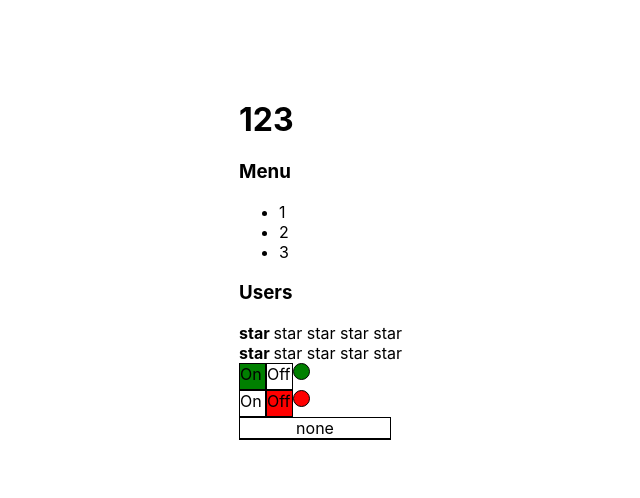
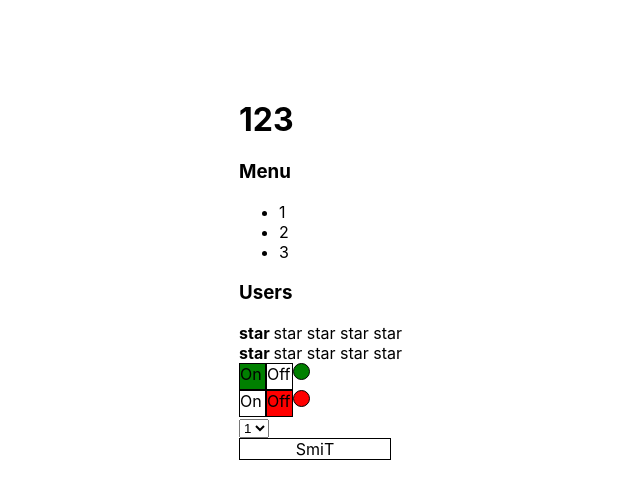
Before and after one commit to Ziapa/react_kabzda, a React (Create React App) app: page / in a window 1280 px wide. Shown: the top 498 px of the page, without its empty margins (261-901 px from the left). Built offline with nearby package versions, Linux system fonts and the light colour scheme.

Commit message:
fix select add useEfect

```diff
--- a/src/App.tsx
+++ b/src/App.tsx
@@ -15,16 +15,20 @@ type PageTitleType = {
 
 
 function App() {
+// Accordion
+    const [ratingValue, setRatingValue] = useState<RatingValueType>(1)
 
-    const [ratingValue, setRatingValue] = useState<RatingValueType>(1)
+// Rating
     const [collapsed, setCollapsed] = useState<boolean>(false)
+
+// OnOff
     const [onOff, setOnOff] = useState<boolean>(false)
-
+// Select
     const [collapsedSelect, setCollapsedSelect] = useState<boolean>(false)
     const collapsedSelectValue = () => setCollapsedSelect(!collapsedSelect)
 
-    const [selectValue, setSelectValue] = useState("none")
-    const changeSelectValue = (value:string) => setSelectValue(value)
+    const [selectValue, setSelectValue] = useState("SmiT")
+    const changeSelectValue = (value: string) => setSelectValue(value)
 
 
     return (
@@ -32,7 +36,10 @@ function App() {
             <PageTitle title={"123"}/>
             <UncontrolledAccordion title={"Menu"} collapsed={true}/>
             <Accordion title={"Users"} collapsed={collapsed} onChange={() => setCollapsed(!collapsed)}
-                       items={[{title: "SmiT", value: v1()}, {title: "Shana", value: v1()}, {title: "Braun", value: v1()}]}
+                       items={[{title: "SmiT", value: v1()}, {title: "Shana", value: v1()}, {
+                           title: "Braun",
+                           value: v1()
+                       }]}
                        onClick={id => {
                            alert(`user with ID ${id} be happy`)
                        }}
@@ -45,7 +52,10 @@ function App() {
                     selectValue={selectValue}
                     changeSelectValue={changeSelectValue}
                     onChange={collapsedSelectValue}
-                items={[{title: "SmiT", value: v1()}, {title: "Shana", value: v1()}, {title: "Braun", value: v1()}]}/>
+                    items={[{title: "SmiT", value: v1()}, {title: "Shana", value: v1()}, {
+                        title: "Braun",
+                        value: v1()
+                    }]}/>
         </div>
     )
 }
--- a/src/components/Select/Select.module.scss
+++ b/src/components/Select/Select.module.scss
@@ -7,12 +7,16 @@
   .absolute {
     position: absolute;
     transition: 500ms;
-    border: 1px solid black;
     left: -1px;
-    width: 150px;
+    width: 152px;
 
     .absolute_item {
-      border-top: 1px solid black;
+      border: 1px solid black;
+
+    }
+    s.absolute_itemHover {
+      color: white;
+      background-color: darkblue;
     }
   }
 }
--- a/src/components/Select/Select.tsx
+++ b/src/components/Select/Select.tsx
@@ -1,4 +1,4 @@
-import React from "react";
+import React, {useState, KeyboardEvent, useEffect} from "react";
 import s from "./Select.module.scss";
 
 export type ItemType = {
@@ -9,8 +9,8 @@ export type ItemType = {
 export type SelectPropsType = {
     items: ItemType[]
     collapsed: boolean
+    selectValue: string
     onChange: () => void
-    selectValue: string
     changeSelectValue: (value: string) => void
 }
 
@@ -18,35 +18,83 @@ export type SelectPropsType = {
 export const Select = (props: SelectPropsType) => {
 
 
+    const onKeyUp = (e: KeyboardEvent<HTMLDivElement>) => {
+        for (let i = 0; i < props.items.length; i++) {
+            if (e.key === "ArrowDown") {
+                if (props.items[i].title === props.selectValue) {
+                    if (props.items[i + 1]) {
+                        props.changeSelectValue(props.items[i + 1].title)
+                        break
+                    }
+                }
+            }
+            if (e.key === "ArrowUp") {
+                if (props.items[i].title === props.selectValue) {
+                    if (props.items[i - 1]) {
+                        props.changeSelectValue(props.items[i - 1].title)
+                        break
+                    }
+                }
+            }
+        }
+    }
+
     return (
-        <div onClick={props.onChange} className={s.relative}>
+
+
+        <div>
+            <select name="" id="">
+                <option value="">1</option>
+                <option value="">2</option>
+                <option value="">3</option>
+            </select>
+
+            <div tabIndex={0} onKeyUp={onKeyUp} onClick={props.onChange} className={s.relative}>
                 {props.selectValue}
 
                 <SelectBody
+                    value={props.selectValue}
                     changeSelectValue={props.changeSelectValue}
                     items={props.items}
                     collapsed={props.collapsed}/>
             </div>
+        </div>
+
+
     )
 }
 
 export type SelectBodyType = {
+    value: string
+    items: ItemType[]
     collapsed: boolean
-    items: ItemType[]
     changeSelectValue: (value: string) => void
 }
 
 export const SelectBody = (props: SelectBodyType) => {
-    const onStyle = {
-        // display: props.collapsed ? "none" : "block",
-        // height: props.collapsed ? "0" : "100px"
+
+
+    const valueFind = (value: string) => {
+        const setValue = props.items.find(i => i.value === value)
+        setValue && props.changeSelectValue(setValue.title)
     }
 
+    const [color, setColor] = useState<string>('')
+
+    useEffect(() => {
+        setColor(props.value)
+    },[props.value])
+
     return (
-        <div style={onStyle} className={s.absolute}>
+        <div className={s.absolute}>
 
-            {props.collapsed &&  props.items.map(i =>
-                <div onClick={ () => {props.changeSelectValue(i.title)}}
+            {props.collapsed && props.items.map(i =>
+                <div
+                    style={{background: color === i.title ? 'red' : ''}}
+                    onMouseEnter={() => setColor(i.title)}
+                    onClick={() => {
+                        valueFind(i.value)
+                    }}
                     className={s.absolute_item}
                     key={i.value}>{i.title}</div>)}
         </div>
```
Lines whose indentation alone changed are shown as unchanged.
